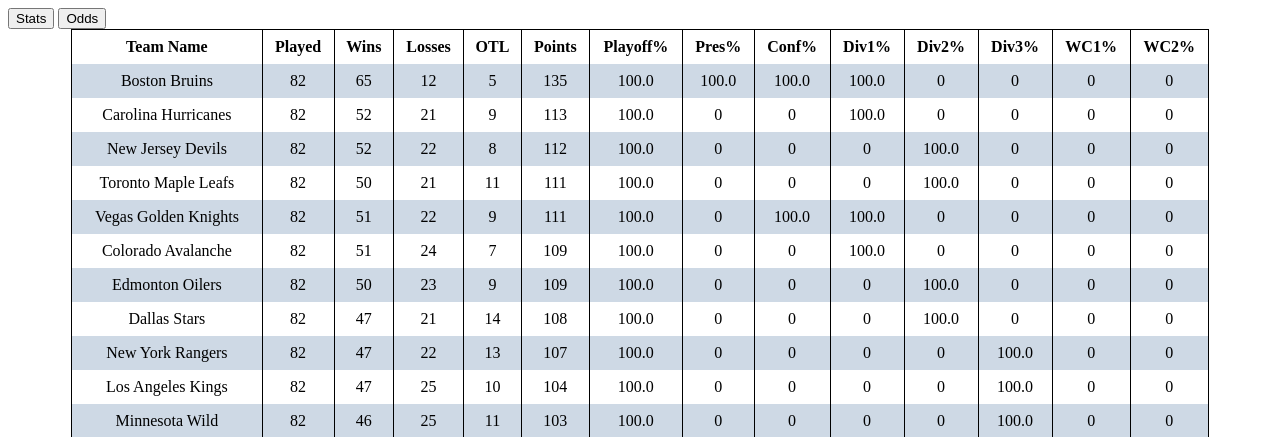
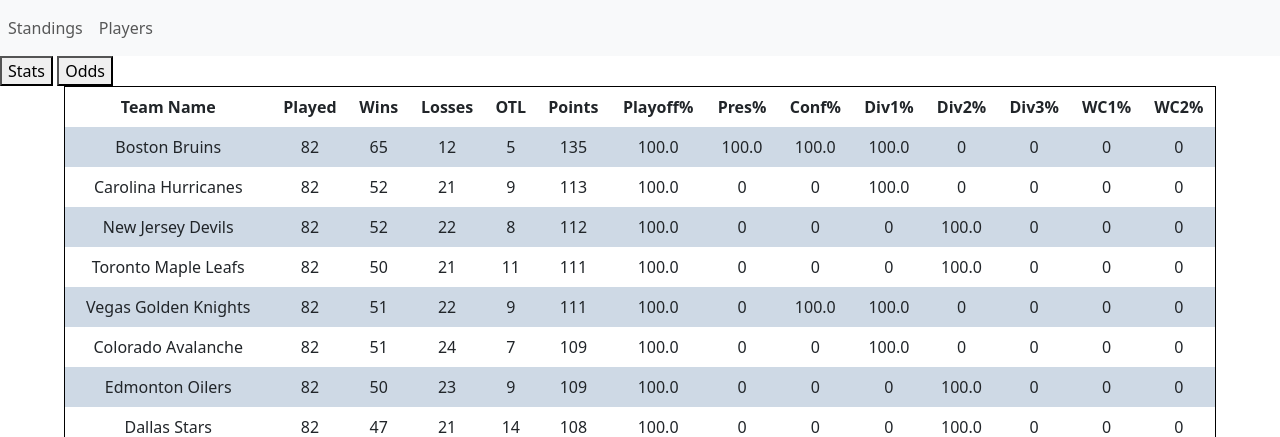
Before and after one commit to Nebbocaj/NHL_Predictions, a Django app: page / in a window 1280 px wide. Shown: the top 437 px of the page. Run offline with Django 4.2, Linux system fonts and the light colour scheme; data comes from the database, SQL or seed files in the repository.

Commit message:
Added basic navbar to each page

```diff
--- a/NHLweb/templates/league.html
+++ b/NHLweb/templates/league.html
@@ -1,4 +1,5 @@
 {% load static %}
+
 <!DOCTYPE html>
 <html>
 
@@ -10,10 +11,24 @@
 
 <head>
   <title>NHL Predictions</title>
+  <link href="https://cdn.jsdelivr.net/npm/bootstrap@5.3.0/dist/css/bootstrap.min.css" rel="stylesheet" integrity="sha384-9ndCyUaIbzAi2FUVXJi0CjmCapSmO7SnpJef0486qhLnuZ2cdeRhO02iuK6FUUVM" crossorigin="anonymous">
 
 </head>
 
 <body>
+
+<nav class="navbar navbar-expand-lg navbar-light bg-light">
+  <div class="collapse navbar-collapse" id="navbarNav">
+    <ul class="navbar-nav">
+      <li class="nav-item active">
+        <a class="nav-link" href="../">Standings</a>
+      </li>
+      <li class="nav-item">
+        <a class="nav-link" href="../players">Players</a>
+      </li>
+    </ul>
+  </div>
+</nav>
 
 <!-- add buttons to switch between tables  -->
 <div class="tab">
```
Also changed, not shown: NHLweb/templates/players.html (+14 -0 lines).
